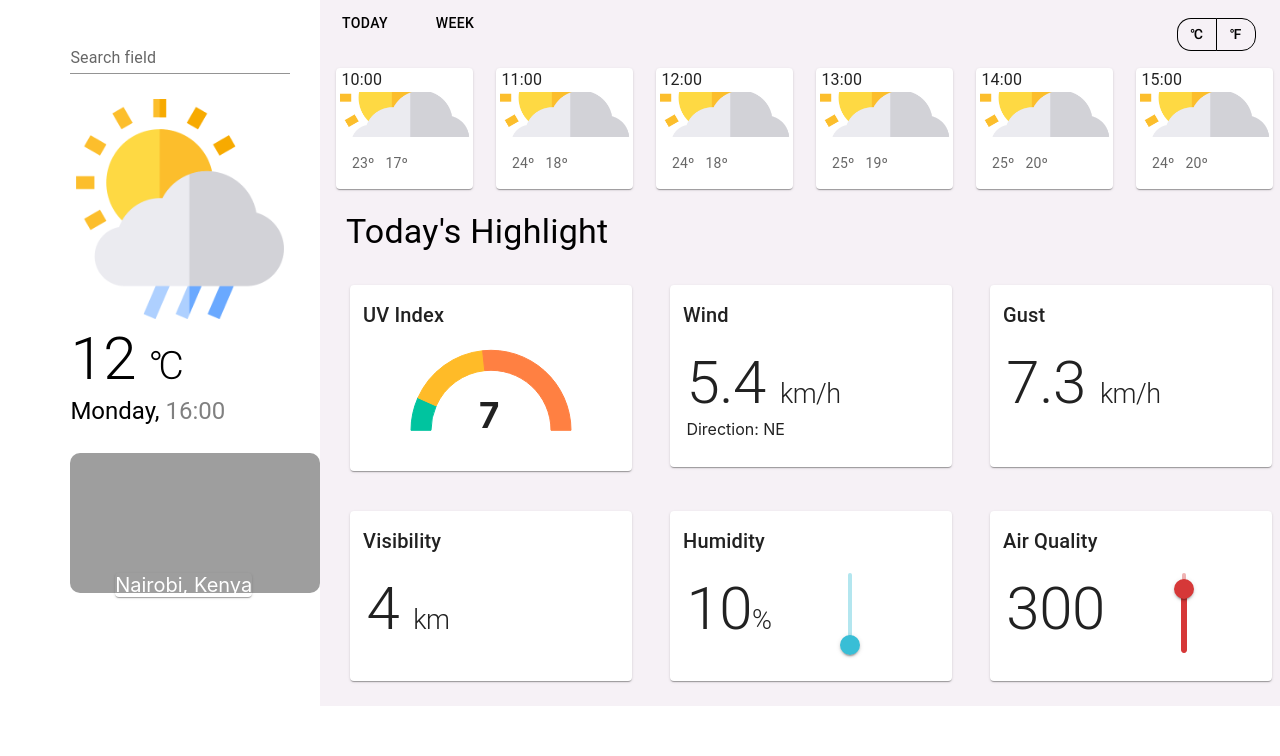
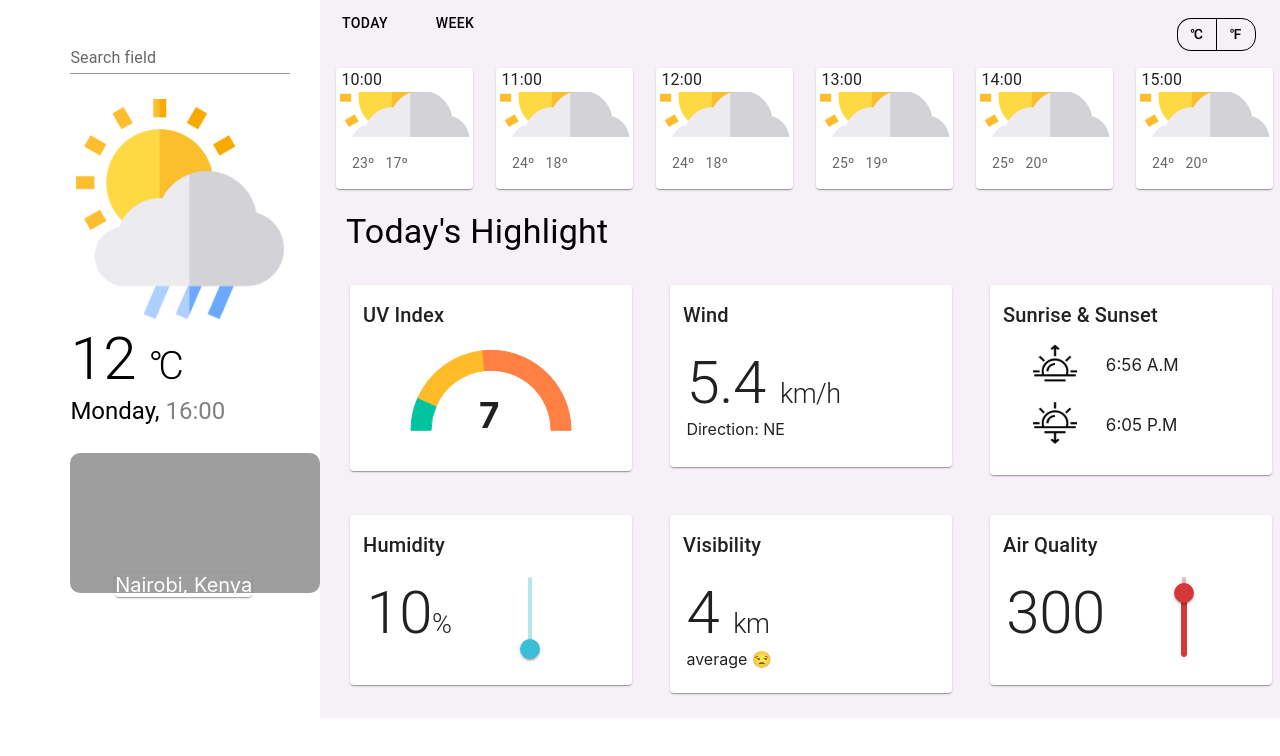
Before and after one commit to j0nimost/anga, a React (Create React App) app: page / in a window 1280 px wide. Shown: the top 756 px of the page. Built offline with nearby package versions, Linux system fonts and the light colour scheme; grey boxes are pictures that could not be loaded.

Commit message:
refactored the U.I Componentss

```diff
--- a/src/components/details/today/TodaysHighlights/FirstRowHighlights.js
+++ b/src/components/details/today/TodaysHighlights/FirstRowHighlights.js
@@ -1,6 +1,10 @@
-import { Grid, Card, CardContent, Typography  } from "@mui/material"
+import { Grid, Card, CardContent, Typography, Stack, Box } from "@mui/material"
 import { makeStyles } from "@mui/styles"
 import UVChart from "./UVChart"
+
+
+import sunrise from '../../../../imageIcons/sunrise.png';
+import sunset from '../../../../imageIcons/sunset.png';
 import './firstRowUV.css'
 
 const useStyles = makeStyles({
@@ -10,7 +14,22 @@ const useStyles = makeStyles({
         marginLeft: 'auto',
         marginRight: 'auto',
         width: '100%'
+    },
+
+    suntimeFont: {
+        fontSize: '17px',
+        fontStyle:'bold',
+        paddingLeft: '0px !important',
+        marginTop: 'auto',
+        marginBottom: 'auto'
+    },
+
+    sunIcon : {
+        height: '48px',
+        width:'50px',
+        marginLeft:'24px'
     }
+
 })
 
 const FirstRowHighlights = () => {
@@ -40,9 +59,30 @@ const FirstRowHighlights = () => {
 
             <Grid item xs={4}>
                 <Card sx={{maxWidth: 282, minHeight: 182}}>
-                    <Typography variant="h6">Gust</Typography>
-                    <CardContent>
-                        <Typography variant="h2">7.3 <span className="todayHighlightDetail">km/h</span></Typography>
+                    <Typography variant="h6">Sunrise {`&`} Sunset</Typography>
+                    <CardContent sx={{paddingTop: '8px'}}>
+                        <Stack spacing={2}>
+                            <Box>
+                                <Grid container spacing={1} sx={{marginBottom: '8px'}}>
+                                    <Grid item xs={5}>
+                                        <img src={sunrise} className={classes.sunIcon}/>
+                                    </Grid>
+                                    <Grid item xs={6} className={classes.suntimeFont}>
+                                        6:56 A.M
+                                    </Grid>
+                                </Grid>
+
+                                <Grid container spacing={1}>
+                                    <Grid item xs={5}>
+                                        <img src={sunset} className={classes.sunIcon}/>
+                                    </Grid>
+                                    <Grid item xs={6} className={classes.suntimeFont}>
+                                        6:05 P.M
+                                    </Grid>
+                                </Grid>
+                            </Box>
+
+                        </Stack>
                     </CardContent>
                 </Card>
             </Grid>
--- a/src/components/details/today/TodaysHighlights/SecondRowHighlights.js
+++ b/src/components/details/today/TodaysHighlights/SecondRowHighlights.js
@@ -30,15 +30,7 @@ const SecondRowHighlights = () => {
     const classes = useStyles();
     return (
         <Grid container spacing={3.8} className={classes.highlight}>
-            <Grid item xs={4} className={classes.grid}>
-                <Card sx={{maxWidth: 282, minHeight: 170}}>
-                    <Typography variant="h6">Visibility</Typography>
-                    <CardContent>
-                        <Typography variant="h2">4 <span className="todayHighlightDetail">km</span></Typography>
 
-                    </CardContent>
-                </Card>
-            </Grid>
 
             <Grid item xs={4} className={classes.grid}>
                 <Card sx={{maxWidth: 282, minHeight: 170}}>
@@ -54,6 +46,16 @@ const SecondRowHighlights = () => {
                                     disabled
                                 />
                         </Stack>
+                    </CardContent>
+                </Card>
+            </Grid>
+
+            <Grid item xs={4} className={classes.grid}>
+                <Card sx={{maxWidth: 282, minHeight: 170}}>
+                    <Typography variant="h6">Visibility</Typography>
+                    <CardContent>
+                        <Typography variant="h2">4 <span className="todayHighlightDetail">km</span></Typography>
+                        <Typography variant='body'>average 😒</Typography>
                     </CardContent>
                 </Card>
             </Grid>
```
